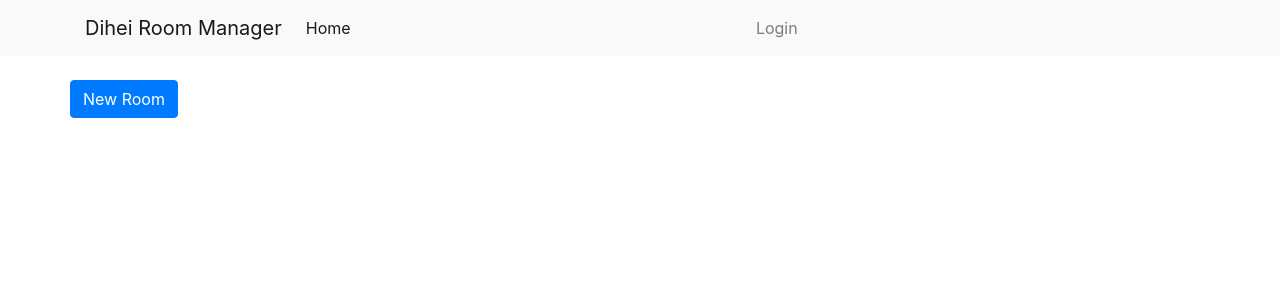
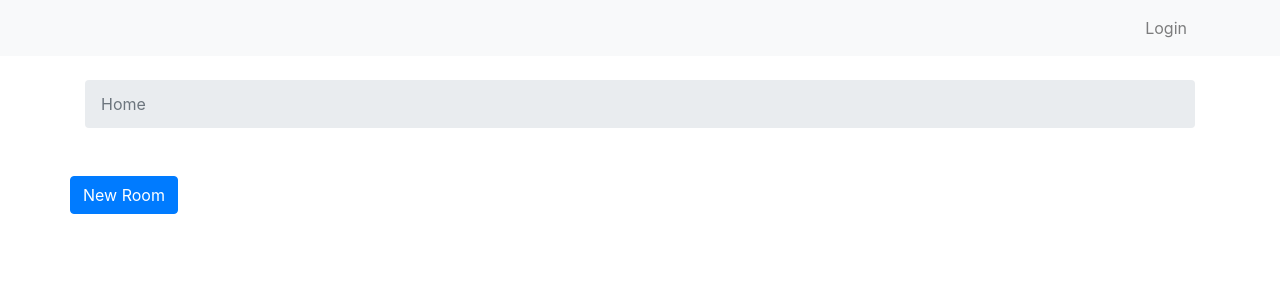
Before and after one commit to Qadosch/room_manager, a Django app: page / in a window 1280 px wide. Shown: the top 300 px of the page. Run offline with Django 3.2, Linux system fonts and the light colour scheme; data that the repository does not hold is empty; some libraries are stand-ins or nearby versions.

Commit message:
added breadcrumbs

```diff
--- a/room_manager/templates/base_generic.html
+++ b/room_manager/templates/base_generic.html
@@ -7,7 +7,10 @@
     <meta charset="utf-8">
     <meta name="viewport" content="width=device-width, initial-scale=1">
     <link rel="stylesheet" href="https://cdn.jsdelivr.net/npm/bootstrap@4.5.3/dist/css/bootstrap.min.css" integrity="sha384-TX8t27EcRE3e/ihU7zmQxVncDAy5uIKz4rEkgIXeMed4M0jlfIDPvg6uqKI2xXr2" crossorigin="anonymous">
+    <link rel="stylesheet" href="https://cdnjs.cloudflare.com/ajax/libs/bootstrap-datepicker/1.9.0/css/bootstrap-datepicker.min.css">
+    <link rel="stylesheet" href="https://cdn.jsdelivr.net/npm/bootstrap-icons@1.5.0/font/bootstrap-icons.css">
     <script language="javascript" type="text/javascript" src="https://cdn.jsdelivr.net/npm/jquery@3.2.1/dist/jquery.min.js"></script>
+    <script language="javascript" type="text/javascript" src="https://cdnjs.cloudflare.com/ajax/libs/bootstrap-datepicker/1.9.0/js/bootstrap-datepicker.min.js"></script>
 
     <!-- Add additional CSS in static file -->
     {% load static %}
@@ -16,23 +19,10 @@
 </head>
 
 <body>
-    <nav class="navbar sticky-top navbar-expand-lg navbar-light bg-light">
+    <nav class="navbar navbar-expand-lg navbar-light bg-light">
         <div class="container">
-            <a class="navbar-brand" href="{% url 'index' %}">Dihei Room Manager</a>
-            <button class="navbar-toggler" type="button" data-bs-toggle="collapse" data-bs-target="#navbarSupportedContent" aria-controls="navbarSupportedContent" aria-expanded="false" aria-label="Toggle navigation">
-                <span class="navbar-toggler-icon"></span>
-            </button>
-
-            <div class="collapse navbar-collapse" id="navbarSupportedContent">
-                <ul class="navbar-nav me-auto mb-2 mb-lg-0">
-                    <li class="nav-item">
-                        <a class="nav-link active" aria-current="page" href="{% url 'index' %}">Home</a>
-                    </li>
-                </ul>
-            </div>
-
-            <div class="collapse navbar-collapse" id="navbarSupportedContent">
-                <ul class="navbar-nav me-auto mb-2 mb-lg-0">
+            <div class="collapse navbar-collapse flex-grow-1 text-right" id="navbarSupportedContent">
+                <ul class="navbar-nav ml-auto flex-nowrap">
                     <li class="nav-item">
                         <a class="nav-link" href="{% url 'login' %}">Login</a>
                     </li>
--- a/room_manager/templates/index.html
+++ b/room_manager/templates/index.html
@@ -1,7 +1,9 @@
 {% extends "base_generic.html" %} {% load static %} {% block content %}
-<div class="row mb-4">
-    <a class="btn btn-primary" href="{% url 'room' %}">New Room</a>
-</div>
+<nav aria-label="breadcrumb">
+    <ol class="breadcrumb">
+        <li class="breadcrumb-item active" aria-current="page">Home</li>
+    </ol>
+</nav>
 {% for room in rooms %}
 <a href="{% url 'room' room.id %}">
     <div class="row mb-2">
@@ -15,4 +17,9 @@
         </div>
     </div>
 </a>
-{% endfor %} {% endblock %}
+{% endfor %}
+
+<div class="row mt-5">
+    <a class="btn btn-primary" href="{% url 'room' %}">New Room</a>
+</div>
+{% endblock %}
```
Also changed, not shown: room_manager/templates/handover.html (+15 -5 lines), room_manager/templates/room.html (+7 -0 lines).
